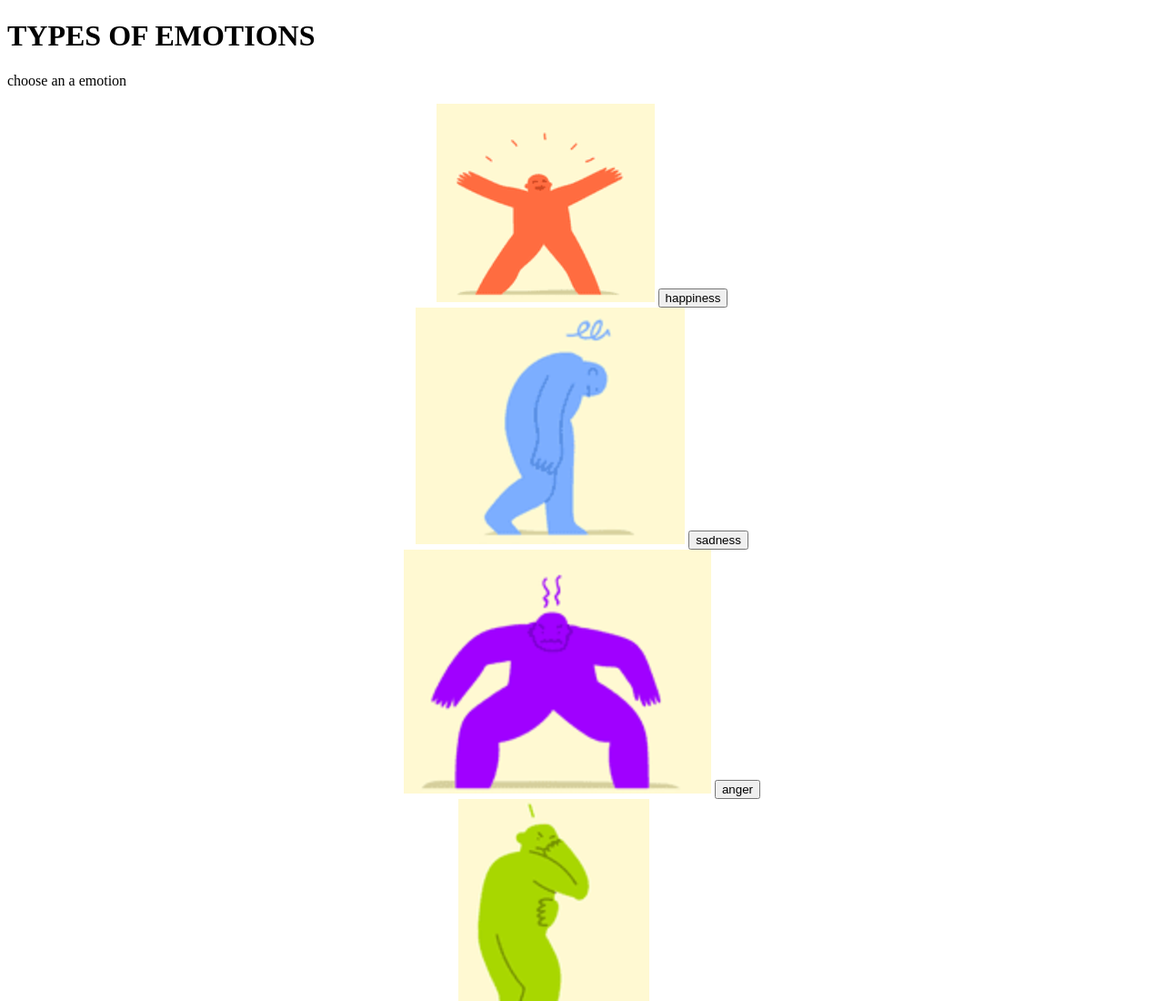
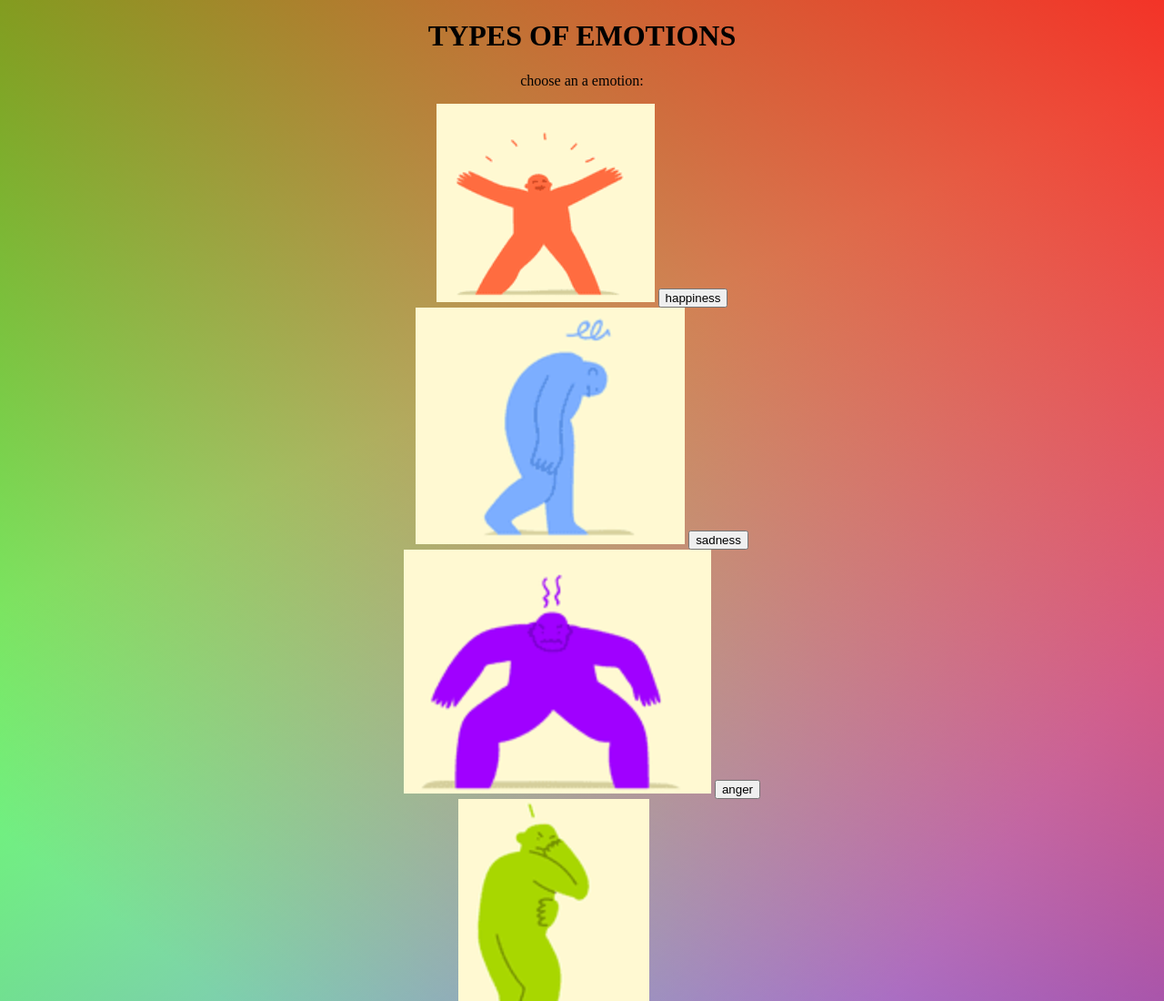
Before and after one commit to ridwanmuse/foundations-project, a website: page client/profile.html in a window 1280 px wide. Shown: the top 1100 px of the page at 91% size. Drawn offline with nearby package versions, Linux system fonts and the light colour scheme.

Commit message:
“done”

```diff
--- a/client/profile.html
+++ b/client/profile.html
@@ -6,9 +6,10 @@
 </head>
 
 <body>
-  <h1>TYPES OF EMOTIONS</h1>
-      <p>choose an a emotion</p>
+  <center><h1>TYPES OF EMOTIONS</h1></center>
 
+      <center><p>choose an a emotion:</p>
+      </center>
         <center><img src="images/happiness.png">
         <button onclick="happiness()" id="happinessbtn">happiness</button></center>
 
--- a/client/styles.css
+++ b/client/styles.css
@@ -1,5 +1,14 @@
 body{
-	background-color: #fff;
+	background: linear-gradient(217deg, rgba(255,0,0,.8), rgba(255,0,0,0) 70.71%),
+            linear-gradient(127deg, rgba(0,255,0,.8), rgba(0,255,0,0) 70.71%),
+            linear-gradient(336deg, rgba(0,0,255,.8), rgba(0,0,255,0) 70.71%);
+
+}
+
+header{
+	text-transform: lowercase;
+
+
 }
 
 .content{
```
